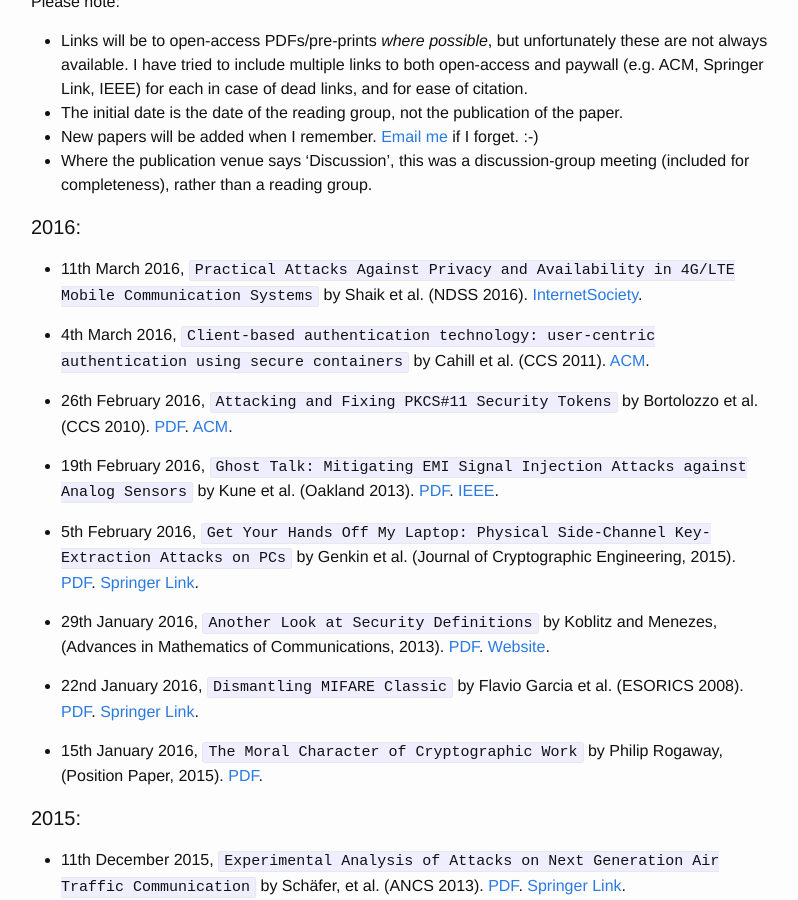
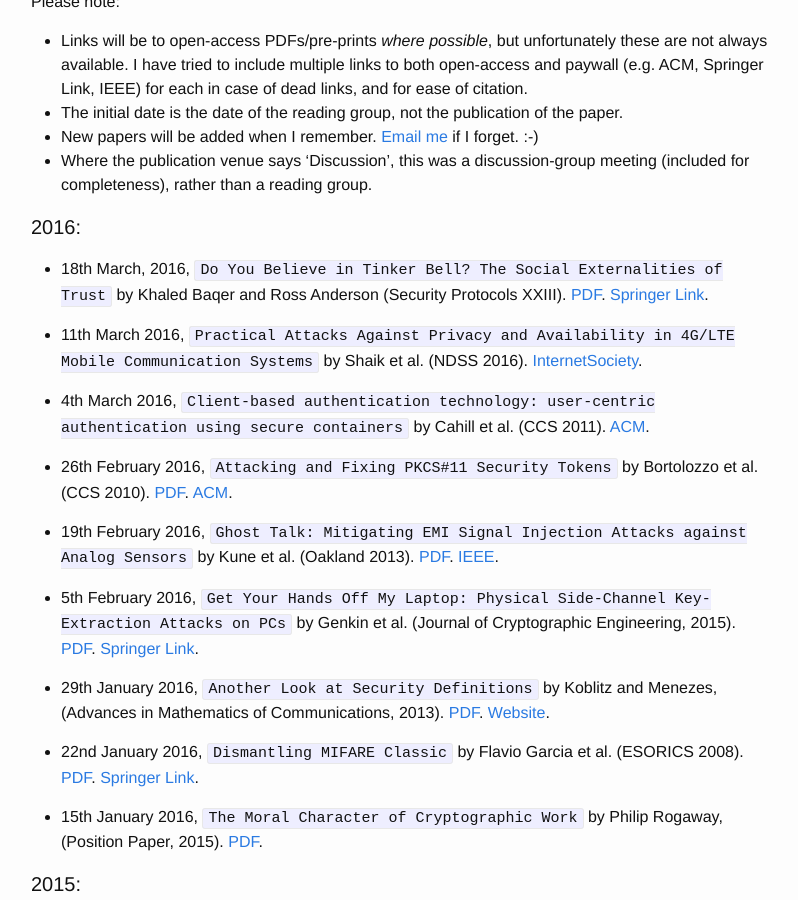
Before and after one commit to mpdehnel/ReadingGroup, a Jekyll site: the page built from index.md, in a window 1280 px wide and 900 px high, scrolled down 513 px. Shown: the whole window, without its empty margins (239-1037 px from the left). Built offline with Jekyll 4.4.1, drawn with Linux system fonts in a browser that asks for light colours.

Commit message:
add tinkerbell anderson paper

```diff
--- a/index.md
+++ b/index.md
@@ -19,6 +19,8 @@ Please note:
 * Where the publication venue says 'Discussion', this was a discussion-group meeting (included for completeness), rather than a reading group.
 
 #### 2016:
+
+* 18th March, 2016, `Do You Believe in Tinker Bell? The Social Externalities of Trust` by Khaled Baqer and Ross Anderson (Security Protocols XXIII). [PDF](https://www.cl.cam.ac.uk/~rja14/Papers/spw15-12-Anderson.pdf). [Springer Link](https://link.springer.com/chapter/10.1007/978-3-319-26096-9_23).
 
 * 11th March 2016, `Practical Attacks Against Privacy and Availability in 4G/LTE Mobile Communication Systems` by Shaik et al. (NDSS 2016). [InternetSociety](https://www.internetsociety.org/sites/default/files/blogs-media/practical-attacks-against-privacy-availability-4g-lte-mobile-communication-systems.pdf).
 
```
